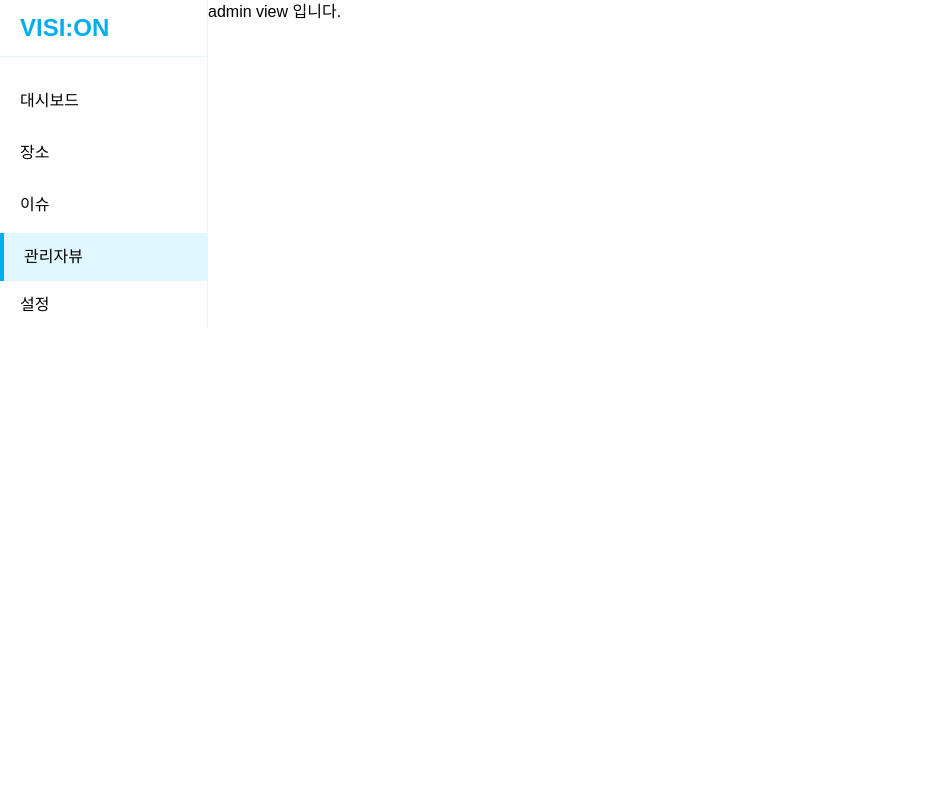
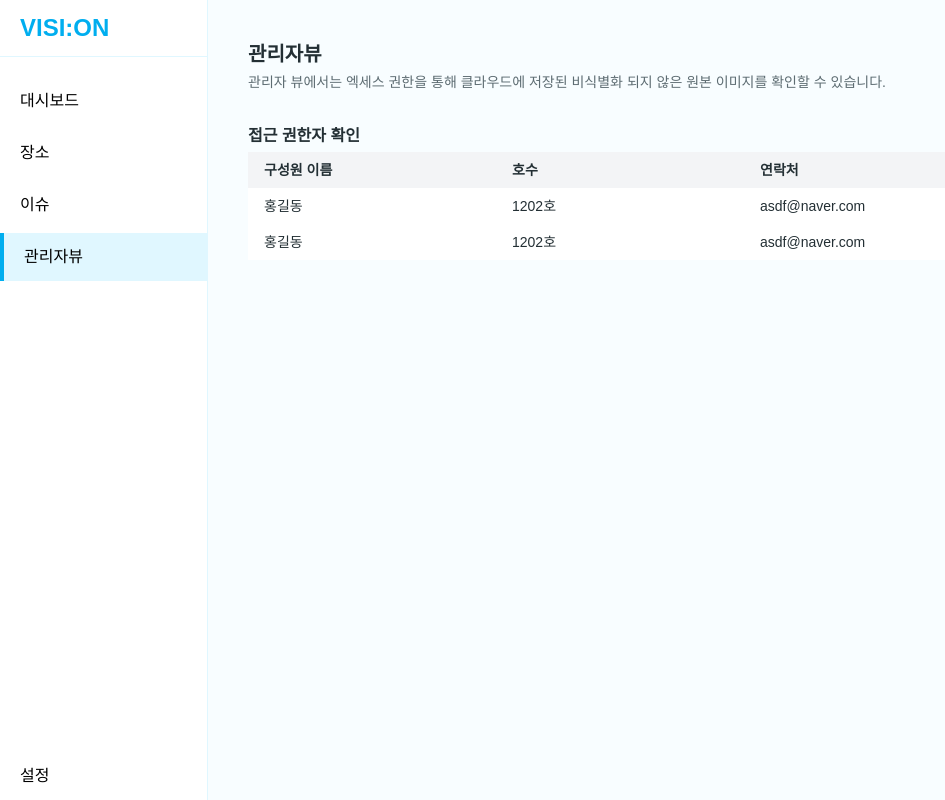
Before and after one commit to camm-cisco-hackathon/cctv_fe, a React (Vite) app: page /admin in a window 1280 px wide. Shown: the whole page, without its empty margins (0-945 px from the left). Built offline with nearby package versions, Linux system fonts and the light colour scheme; a web font is replaced by a local one.

Commit message:
관리자뷰 추가함

```diff
--- /dev/null
+++ b/src/pages/AdminTable.jsx
@@ -0,0 +1,107 @@
+import React, { useState } from "react";
+
+// 예시 데이터
+const userList = [
+  {
+    user: "홍길동",
+    home: "1202호",
+    email: "asdf@naver.com",
+  },
+  {
+    user: "홍길동",
+    home: "1202호",
+    email: "asdf@naver.com",
+  },
+];
+
+const AdminTable = () => {
+  const [filter, setFilter] = useState({ page: 0 }); // 페이지는 0부터 시작
+  const totalPages = Math.ceil(userList.length / 3); // 예시로 3개씩 페이지 나누기
+
+  return (
+    <div className="bg-white">
+      <table className="w-full text-sm table-fixed">
+        <thead className="bg-gray-100">
+          <tr className="font-semibold">
+            <th className="w-1/8 px-4 py-2 text-left">구성원 이름</th>
+            <th className="w-1/8 px-4 py-2 text-left">호수</th>
+            <th className="w-1/4 px-4 py-2 text-left">연락처</th>
+          </tr>
+        </thead>
+        <tbody>
+          {userList
+            .slice(filter.page * 3, (filter.page + 1) * 3)
+            .map((row, index) => {
+              return (
+                <tr
+                  key={index}
+                  className="hover:bg-blue-100"
+                  onClick={() => setSelectedImgInfo(row)}
+                >
+                  <td className="px-4 py-2">{row.user}</td>
+                  <td className="px-4 py-2">{row.home}</td>
+                  <td className="px-4 py-2">{row.email}</td>
+                </tr>
+              );
+            })}
+        </tbody>
+      </table>
+
+      {totalPages > 1 && (
+        <Pagination
+          currentPage={filter.page}
+          totalPages={totalPages}
+          onPageChange={(newPage) => setFilter({ ...filter, page: newPage })}
+        />
+      )}
+    </div>
+  );
+};
+
+const Pagination = ({ currentPage, totalPages, onPageChange }) => {
+  const handlePrev = () => {
+    if (currentPage > 0) {
+      onPageChange(currentPage - 1);
+    }
+  };
+
+  const handleNext = () => {
+    if (currentPage < totalPages - 1) {
+      onPageChange(currentPage + 1);
+    }
+  };
+
+  return (
+    <div className="flex justify-center gap-2 mt-4 text-sm">
+      <button
+        className="w-7 py-1 border rounded disabled:opacity-30 cursor-pointer disabled:cursor-not-allowed"
+        onClick={handlePrev}
+        disabled={currentPage === 0}
+      >
+        &lt;
+      </button>
+      {Array.from({ length: totalPages }, (_, index) => (
+        <button
+          key={index}
+          className={`w-7 py-1 border rounded cursor-pointer ${
+            currentPage === index
+              ? "bg-blue-500 border-blue-500 text-white"
+              : ""
+          }`}
+          onClick={() => onPageChange(index)}
+        >
+          {index + 1}
+        </button>
+      ))}
+      <button
+        className="w-7 py-1 border rounded disabled:opacity-30 cursor-pointer disabled:cursor-not-allowed"
+        onClick={handleNext}
+        disabled={currentPage === totalPages - 1}
+      >
+        &gt;
+      </button>
+    </div>
+  );
+};
+
+export default AdminTable;
--- a/src/pages/AdminView.jsx
+++ b/src/pages/AdminView.jsx
@@ -1,5 +1,27 @@
+import AdminTable from "./AdminTable";
+
 const AdminView = () => {
-  return <div>admin view 입니다.</div>;
+  return (
+    <div className="min-h-screen bg-[#F8FDFF] text-[#232f34]">
+      <main className="p-10">
+        <section className="mb-8">
+          <h2 className="text-[#232f34] text-xl font-semibold mb-1">
+            관리자뷰
+          </h2>
+          <p className="text-sm text-[#5d6c72]">
+            관리자 뷰에서는 엑세스 권한을 통해 클라우드에 저장된 비식별화 되지
+            않은 원본 이미지를 확인할 수 있습니다.
+          </p>
+        </section>
+        <div className="flex flex-col gap-1">
+          <h3 className="text-[#232f34] font-semibold text-base flex items-center cursor-pointer bg-transparent border-none">
+            접근 권한자 확인
+          </h3>
+          <AdminTable />
+        </div>
+      </main>
+    </div>
+  );
 };
 
 export default AdminView;
```
